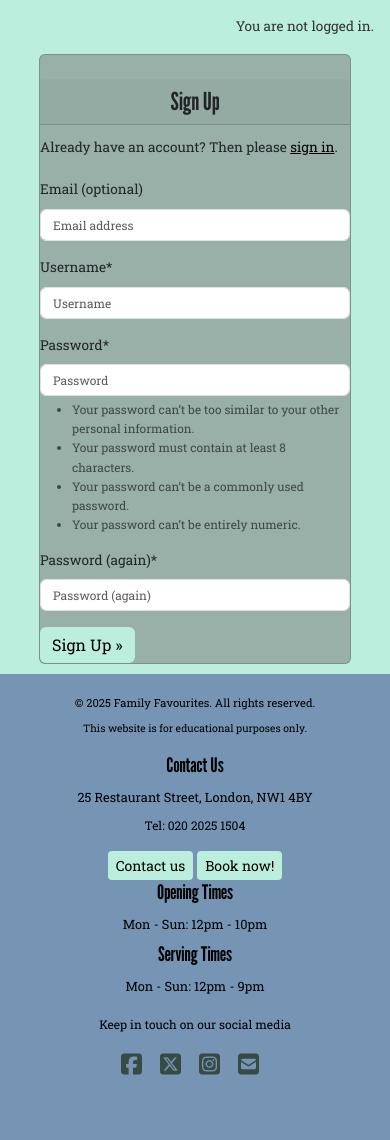
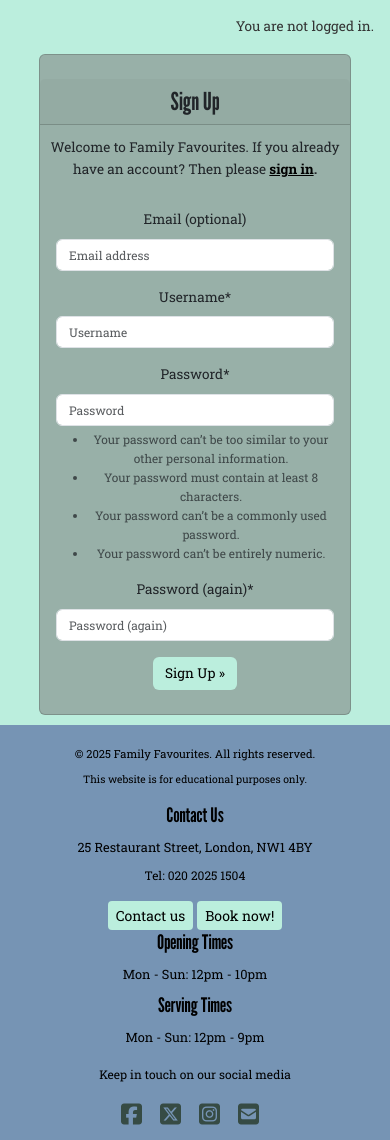
Before and after one commit to Diane-4P/family-favourites, a Django app: page /accounts/signup/ in a window 390 px wide. Shown: the part 200-1340 px from the top of the page. Before the commit the page ends 1275 px from the top, so only its background shows below. Run offline with Django 4.2, Linux system fonts and the light colour scheme; some libraries are stand-ins or nearby versions.

Commit message:
Add style responsive to signup form

```diff
--- a/static/css/styles.css
+++ b/static/css/styles.css
@@ -239,6 +239,10 @@ footer {
     .form-btns a {
         font-size: .75rem;
     }
+
+    .signup-btn {
+        font-size: .85rem;
+    }
 }
 
 @media screen and (min-width: 768px) {
--- a/templates/account/signup.html
+++ b/templates/account/signup.html
@@ -9,20 +9,20 @@
 {% block content %}
 
 <div class="container-fluid my-2">
-  <div class="signup-container card h-auto">
+  <div class="signup-container card text-center h-auto">
     <div class="row">
       <div class="col-md-8 mt-3 offset-md-2">
-        <h2 class="card-header text-center my-2">{% trans "Sign Up" %}</h2>
+        <h2 class="card-header my-2">{% trans "Sign Up" %}</h2>
 
-        <p class="py-1">{% blocktrans %}Already have an account? Then please <a href="{{ login_url }}">sign in</a>.{% endblocktrans %}</p>
+        <p class="text-center py-1">{% blocktrans %}Welcome to Family Favourites. If you already have an account? Then please <strong> <a href="{{ login_url }}">sign in</a>.{% endblocktrans %}</strong></p>
 
-        <form class="signup" id="signup_form" method="post" action="{% url 'account_signup' %}">
+        <form class="signup justify-content-center m-2 p-2" id="signup_form" method="post" action="{% url 'account_signup' %}">
           {% csrf_token %}
           {{ form | crispy }}
           {% if redirect_field_value %}
           <input type="hidden" name="{{ redirect_field_name }}" value="{{ redirect_field_value }}" />
           {% endif %}
-          <button class="btn btn-primary" type="submit">{% trans "Sign Up" %} &raquo;</button>
+          <button class="btn btn-primary signup-btn mb-2" type="submit">{% trans "Sign Up" %} &raquo;</button>
         </form>
       </div>
     </div>
```
